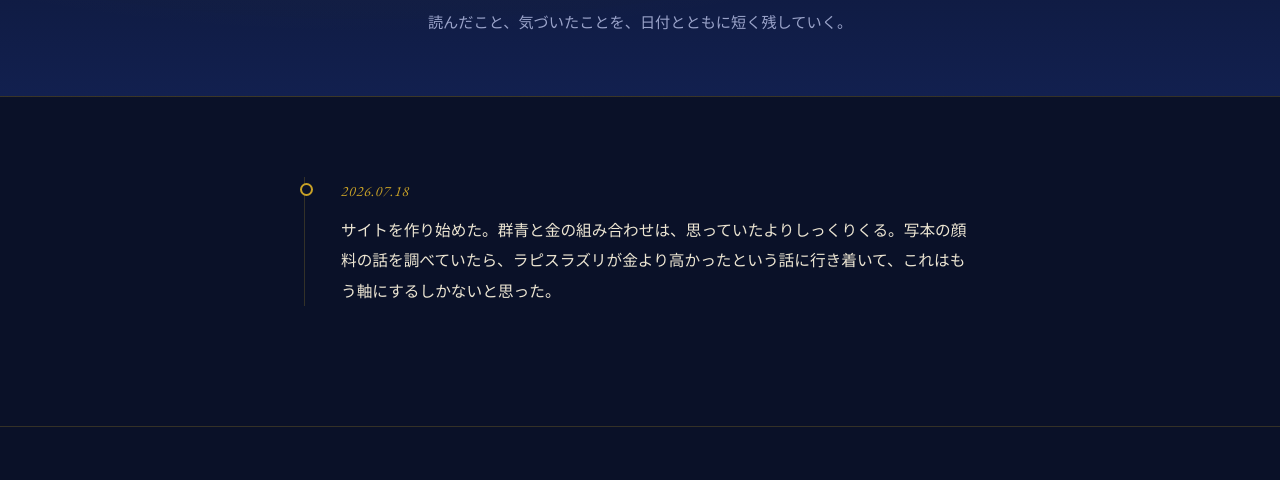
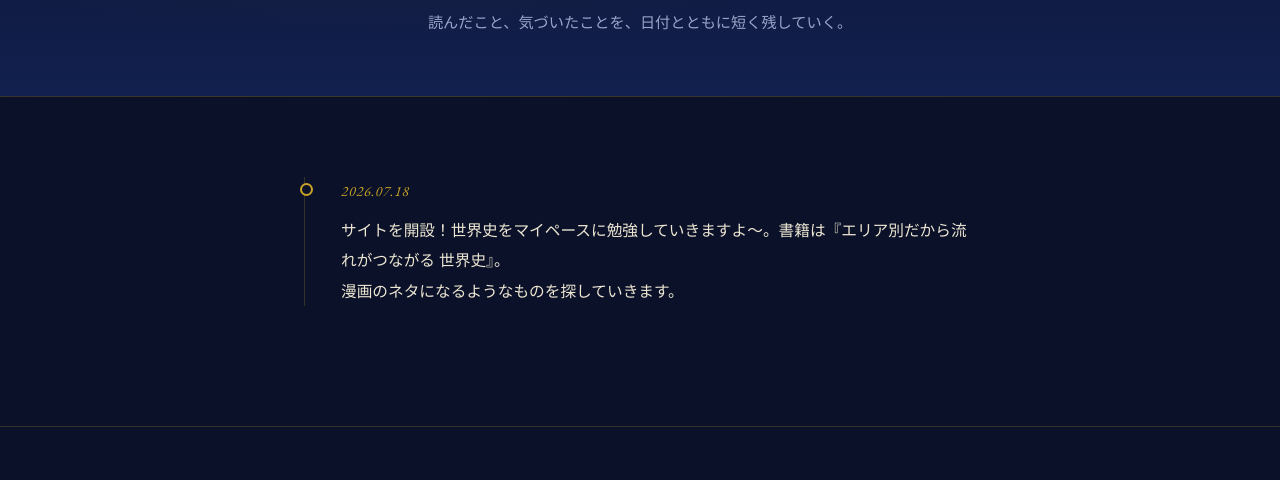
Before and after one commit to Azaleacreativeroom888/fan-worldhistory, a plain HTML site: page blog.html in a window 1280 px wide. Shown: the part 320-800 px from the top of the page. Drawn offline with nearby package versions, Linux system fonts and the light colour scheme.

Commit message:
Update blog.html

```diff
--- a/blog.html
+++ b/blog.html
@@ -190,7 +190,8 @@
 
   <div class="entry">
     <span class="entry-date">2026.07.18</span>
-    <p class="entry-text">サイトを作り始めた。群青と金の組み合わせは、思っていたよりしっくりくる。写本の顔料の話を調べていたら、ラピスラズリが金より高かったという話に行き着いて、これはもう軸にするしかないと思った。</p>
+    <p class="entry-text">サイトを開設！世界史をマイペースに勉強していきますよ～。書籍は『エリア別だから流れがつながる 世界史』。
+      漫画のネタになるようなものを探していきます。</p>
   </div>
 
 </div>
```
